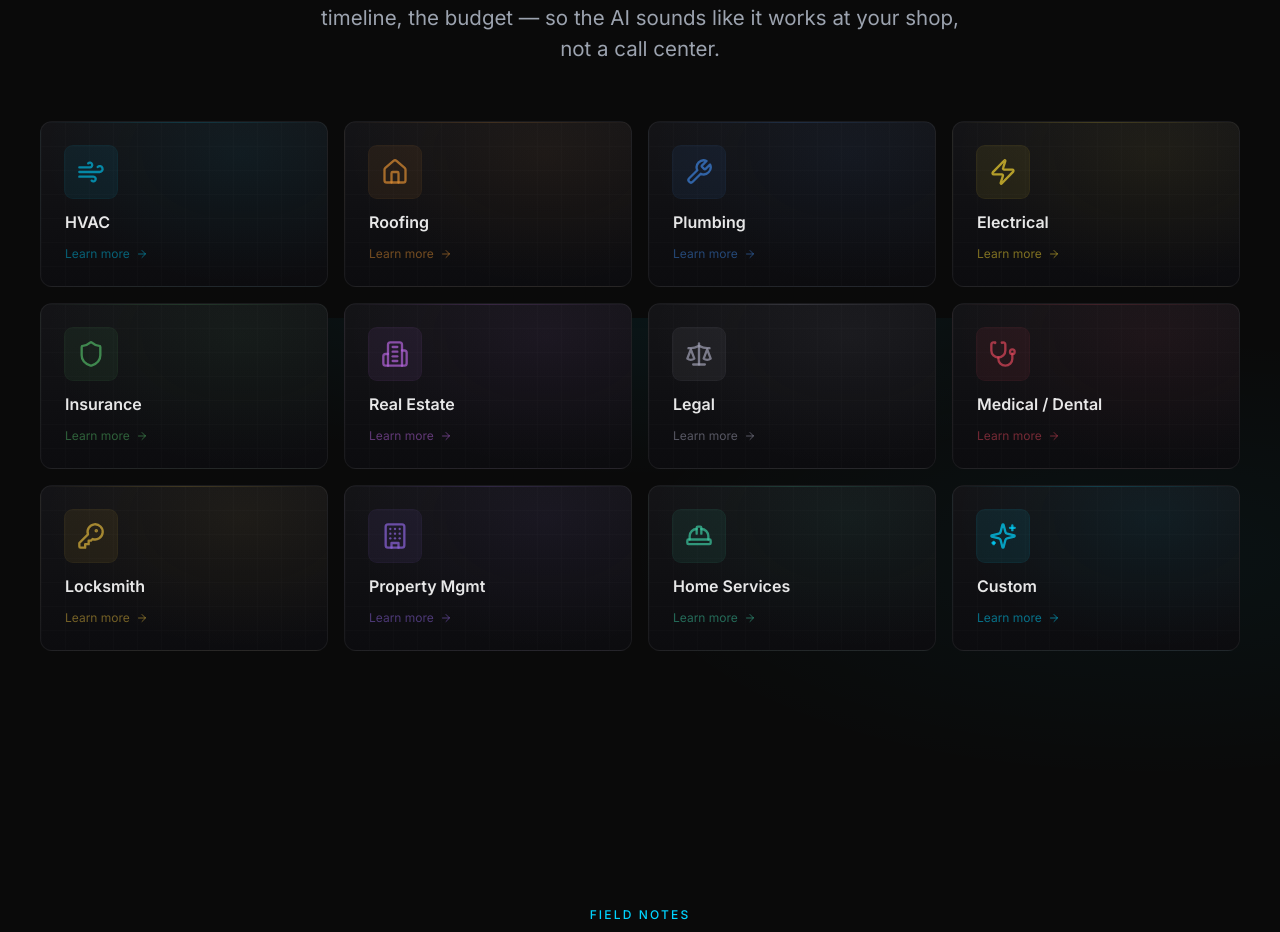
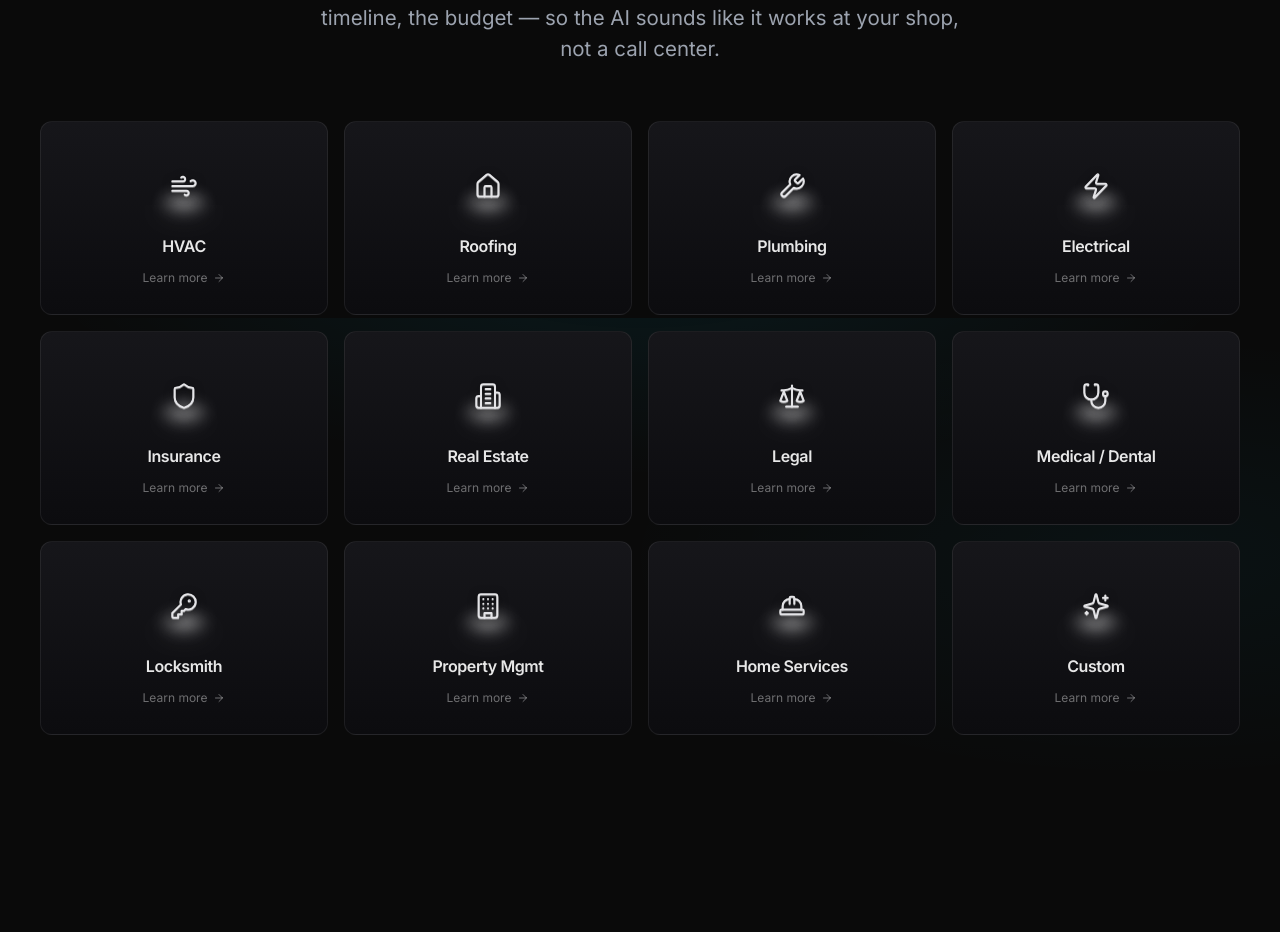
Before and after one commit to MattymBaylor/gms-website-3.0-perplexity, a Next.js app: page / in a window 1280 px wide. Shown: the part 2082-3014 px from the top of the page. Built offline with nearby package versions, Linux system fonts and the light colour scheme.

Commit message:
Industries: Variation 2 soft green under-icon hover
Chrome-silver icons with white levitating light at rest; hover shifts
only the under-icon glow to a restrained sage green. Cards stay dark —
no multi-color accent washes.

```diff
--- a/components/sections/Industries.tsx
+++ b/components/sections/Industries.tsx
@@ -22,30 +22,37 @@ interface Industry {
   slug: string;
   name: string;
   icon: React.ReactNode;
-  /** Accent color for the card glow */
-  accent: string;
 }
 
+/**
+ * Variation 2 — Soft Green Tint Hover
+ * Normal: chrome-silver icon + soft white levitating light under the icon.
+ * Hover: same icon metal; under-icon light shifts to a restrained sage-green tint.
+ * Cards stay dark charcoal; no multi-color accent washes.
+ */
 const INDUSTRIES: Industry[] = [
-  { slug: 'hvac', name: 'HVAC', icon: <Wind size={28} />, accent: '0, 180, 220' },
-  { slug: 'roofing', name: 'Roofing', icon: <Home size={28} />, accent: '220, 140, 50' },
-  { slug: 'plumbing', name: 'Plumbing', icon: <Wrench size={28} />, accent: '60, 130, 220' },
-  { slug: 'electrical', name: 'Electrical', icon: <Zap size={28} />, accent: '240, 210, 50' },
-  { slug: 'insurance', name: 'Insurance', icon: <Shield size={28} />, accent: '80, 180, 100' },
-  { slug: 'real-estate', name: 'Real Estate', icon: <Building2 size={28} />, accent: '180, 100, 220' },
-  { slug: 'legal', name: 'Legal', icon: <Scale size={28} />, accent: '160, 160, 180' },
-  { slug: 'medical', name: 'Medical / Dental', icon: <Stethoscope size={28} />, accent: '220, 70, 90' },
-  { slug: 'locksmith', name: 'Locksmith', icon: <KeyRound size={28} />, accent: '220, 180, 60' },
-  { slug: 'property-management', name: 'Property Mgmt', icon: <Building size={28} />, accent: '140, 100, 220' },
-  { slug: 'home-services', name: 'Home Services', icon: <HardHat size={28} />, accent: '60, 200, 160' },
-  { slug: 'custom', name: 'Custom', icon: <Sparkles size={28} />, accent: '0, 212, 255' },
+  { slug: 'hvac', name: 'HVAC', icon: <Wind size={28} strokeWidth={1.75} /> },
+  { slug: 'roofing', name: 'Roofing', icon: <Home size={28} strokeWidth={1.75} /> },
+  { slug: 'plumbing', name: 'Plumbing', icon: <Wrench size={28} strokeWidth={1.75} /> },
+  { slug: 'electrical', name: 'Electrical', icon: <Zap size={28} strokeWidth={1.75} /> },
+  { slug: 'insurance', name: 'Insurance', icon: <Shield size={28} strokeWidth={1.75} /> },
+  { slug: 'real-estate', name: 'Real Estate', icon: <Building2 size={28} strokeWidth={1.75} /> },
+  { slug: 'legal', name: 'Legal', icon: <Scale size={28} strokeWidth={1.75} /> },
+  { slug: 'medical', name: 'Medical / Dental', icon: <Stethoscope size={28} strokeWidth={1.75} /> },
+  { slug: 'locksmith', name: 'Locksmith', icon: <KeyRound size={28} strokeWidth={1.75} /> },
+  { slug: 'property-management', name: 'Property Mgmt', icon: <Building size={28} strokeWidth={1.75} /> },
+  { slug: 'home-services', name: 'Home Services', icon: <HardHat size={28} strokeWidth={1.75} /> },
+  { slug: 'custom', name: 'Custom', icon: <Sparkles size={28} strokeWidth={1.75} /> },
 ];
+
+/** Muted sophisticated sage — soft green tint for hover light only */
+const HOVER_GREEN = '110, 170, 130';
 
 export function Industries() {
   return (
     <section id="industries" className="section" aria-labelledby="industries-heading">
       <div className="container-wide">
-        <div className="mb-14 max-w-2xl mx-auto text-center">
+        <div className="mb-14 mx-auto max-w-2xl text-center">
           <p className="eyebrow">Built for your industry</p>
           <h2 id="industries-heading" className="mt-3 text-h1 font-semibold text-ink">
             Industries We Serve
@@ -58,7 +65,7 @@ export function Industries() {
         </div>
 
         <ul
-          className="grid grid-cols-2 gap-4 sm:grid-cols-3 lg:grid-cols-4 xl:grid-cols-4"
+          className="grid grid-cols-2 gap-4 sm:grid-cols-3 lg:grid-cols-4"
           role="list"
         >
           {INDUSTRIES.map((i, idx) => (
@@ -71,71 +78,70 @@ export function Industries() {
             >
               <Link
                 href={`/${i.slug}`}
-                className="group relative flex h-full w-full flex-col items-start gap-3 overflow-hidden rounded-xl border border-white/[0.06] p-6 text-left transition-all duration-300 hover:border-white/[0.12]"
-                style={{
-                  background: `
-                    radial-gradient(ellipse at 70% 20%, rgba(${i.accent}, 0.06), transparent 70%),
-                    linear-gradient(180deg, rgba(20,20,23,1) 0%, rgba(12,12,15,1) 100%)
-                  `,
-                }}
+                className="group relative flex h-full w-full flex-col items-center gap-3 overflow-hidden rounded-xl border border-white/[0.07] bg-gradient-to-b from-[#16161a] to-[#0c0c0f] px-4 py-6 text-center transition-all duration-300 hover:border-white/[0.12] sm:px-5 sm:py-7"
                 aria-label={`${i.name} — AI voice agent details`}
               >
-                {/* Hover glow overlay */}
-                <div
-                  className="pointer-events-none absolute inset-0 opacity-0 transition-opacity duration-500 group-hover:opacity-100"
+                {/* Icon stage — chrome mark + levitating under-light */}
+                <span className="relative z-10 flex h-[4.5rem] w-full items-center justify-center">
+                  {/* Soft white under-light (normal) */}
+                  <span
+                    className="pointer-events-none absolute bottom-1 left-1/2 h-8 w-14 -translate-x-1/2 rounded-[100%] opacity-90 blur-[6px] transition-opacity duration-300 group-hover:opacity-0"
                     style={{
-                    background: `
-                      radial-gradient(ellipse at 70% 20%, rgba(${i.accent}, 0.15), transparent 60%),
-                      radial-gradient(ellipse at 30% 80%, rgba(${i.accent}, 0.06), transparent 60%)
-                    `,
+                      background:
+                        'radial-gradient(ellipse at center, rgba(255,255,255,0.55) 0%, rgba(255,255,255,0.18) 45%, transparent 72%)',
                     }}
+                    aria-hidden="true"
+                  />
+                  {/* Soft green under-light (hover) — Variation 2 */}
+                  <span
+                    className="pointer-events-none absolute bottom-1 left-1/2 h-8 w-14 -translate-x-1/2 rounded-[100%] opacity-0 blur-[6px] transition-opacity duration-300 group-hover:opacity-100"
+                    style={{
+                      background: `radial-gradient(ellipse at center, rgba(${HOVER_GREEN},0.55) 0%, rgba(${HOVER_GREEN},0.22) 45%, transparent 72%)`,
+                    }}
+                    aria-hidden="true"
+                  />
+                  {/* Wider ambient floor glow */}
+                  <span
+                    className="pointer-events-none absolute bottom-0 left-1/2 h-5 w-20 -translate-x-1/2 rounded-[100%] opacity-40 blur-md transition-all duration-300 group-hover:opacity-70 group-hover:blur-lg"
+                    style={{
+                      background:
+                        'radial-gradient(ellipse at center, rgba(255,255,255,0.28) 0%, transparent 70%)',
+                    }}
+                    aria-hidden="true"
+                  />
+                  <span
+                    className="pointer-events-none absolute bottom-0 left-1/2 h-5 w-20 -translate-x-1/2 rounded-[100%] opacity-0 blur-md transition-opacity duration-300 group-hover:opacity-60"
+                    style={{
+                      background: `radial-gradient(ellipse at center, rgba(${HOVER_GREEN},0.35) 0%, transparent 70%)`,
+                    }}
+                    aria-hidden="true"
                   />
 
-                {/* Subtle grid pattern overlay */}
-                <div
-                  className="pointer-events-none absolute inset-0 opacity-[0.03] group-hover:opacity-[0.06] transition-opacity duration-500"
+                  {/* Chrome icon */}
+                  <span
+                    className="relative z-10 text-zinc-200 drop-shadow-[0_2px_6px_rgba(255,255,255,0.22)] transition-[color,filter,drop-shadow] duration-300 group-hover:text-zinc-100 group-hover:drop-shadow-[0_0_10px_rgba(110,170,130,0.35)]"
                     style={{
-                    backgroundImage: `
-                      linear-gradient(rgba(255,255,255,0.5) 1px, transparent 1px),
-                      linear-gradient(90deg, rgba(255,255,255,0.5) 1px, transparent 1px)
-                    `,
-                    backgroundSize: '24px 24px',
-                  }}
-                />
-
-                {/* Top accent line */}
-                <div
-                  className="absolute top-0 left-0 right-0 h-px opacity-30 group-hover:opacity-60 transition-opacity duration-300"
-                  style={{
-                    background: `linear-gradient(90deg, transparent 0%, rgba(${i.accent}, 0.6) 50%, transparent 100%)`,
-                  }}
-                />
-
-                {/* Icon */}
-                <span
-                  className="relative z-10 rounded-lg p-3 transition-all duration-300"
-                  style={{
-                    background: `rgba(${i.accent}, 0.08)`,
-                    color: `rgba(${i.accent}, 0.7)`,
-                    boxShadow: `0 0 0 1px rgba(${i.accent}, 0.12)`,
+                      filter:
+                        'drop-shadow(0 1px 0 rgba(255,255,255,0.35)) drop-shadow(0 2px 4px rgba(0,0,0,0.55))',
                     }}
                   >
-                  <span className="block transition-colors duration-300 group-hover:text-white" style={{ color: 'inherit' }}>
                     {i.icon}
                   </span>
                 </span>
 
                 {/* Name */}
-                <span className="relative z-10 text-base font-semibold text-white/90 group-hover:text-white transition-colors duration-300">
+                <span className="relative z-10 text-sm font-semibold tracking-tight text-white/90 transition-colors duration-300 group-hover:text-white sm:text-base">
                   {i.name}
                 </span>
 
                 {/* CTA */}
-                <span className="relative z-10 mt-auto inline-flex items-center gap-1.5 text-xs transition-all duration-300 group-hover:gap-2"
-                  style={{ color: `rgba(${i.accent}, 0.5)` }}
-                >
-                  <span className="group-hover:text-white/70 transition-colors duration-300">Learn more</span>
-                  <ArrowRight size={12} className="group-hover:translate-x-0.5 transition-transform duration-300" />
+                <span className="relative z-10 mt-auto inline-flex items-center gap-1.5 text-xs text-white/40 transition-all duration-300 group-hover:gap-2 group-hover:text-white/65">
+                  Learn more
+                  <ArrowRight
+                    size={12}
+                    className="transition-transform duration-300 group-hover:translate-x-0.5"
+                    aria-hidden="true"
+                  />
                 </span>
               </Link>
             </motion.li>
```
Also changed, not shown: 1 other file (tests, documents, lock files or other folders). Lines whose indentation alone changed are shown as unchanged.
